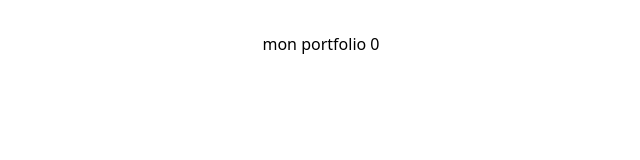
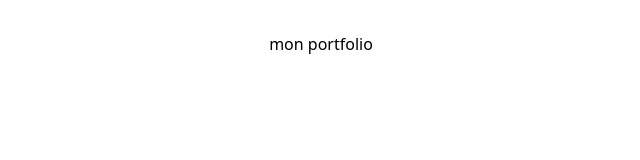
Before and after one commit to ola-awaly/monportfolio, a React (Vite) app: page / in a window 1280 px wide. Shown: the top 160 px of the page, without its empty margins (319-959 px from the left). Built offline with nearby package versions, Linux system fonts and the light colour scheme.

Commit message:
correction erreurs ts

```diff
--- a/src/App.tsx
+++ b/src/App.tsx
@@ -1,12 +1,7 @@
-import { useState } from 'react';
-import reactLogo from './assets/react.svg';
-import viteLogo from '/vite.svg';
 import './App.css';
 
 function App() {
-	const [count, setCount] = useState(0);
-
-	return <>mon portfolio {count}</>;
+	return <>mon portfolio </>;
 }
 
 export default App;
```
